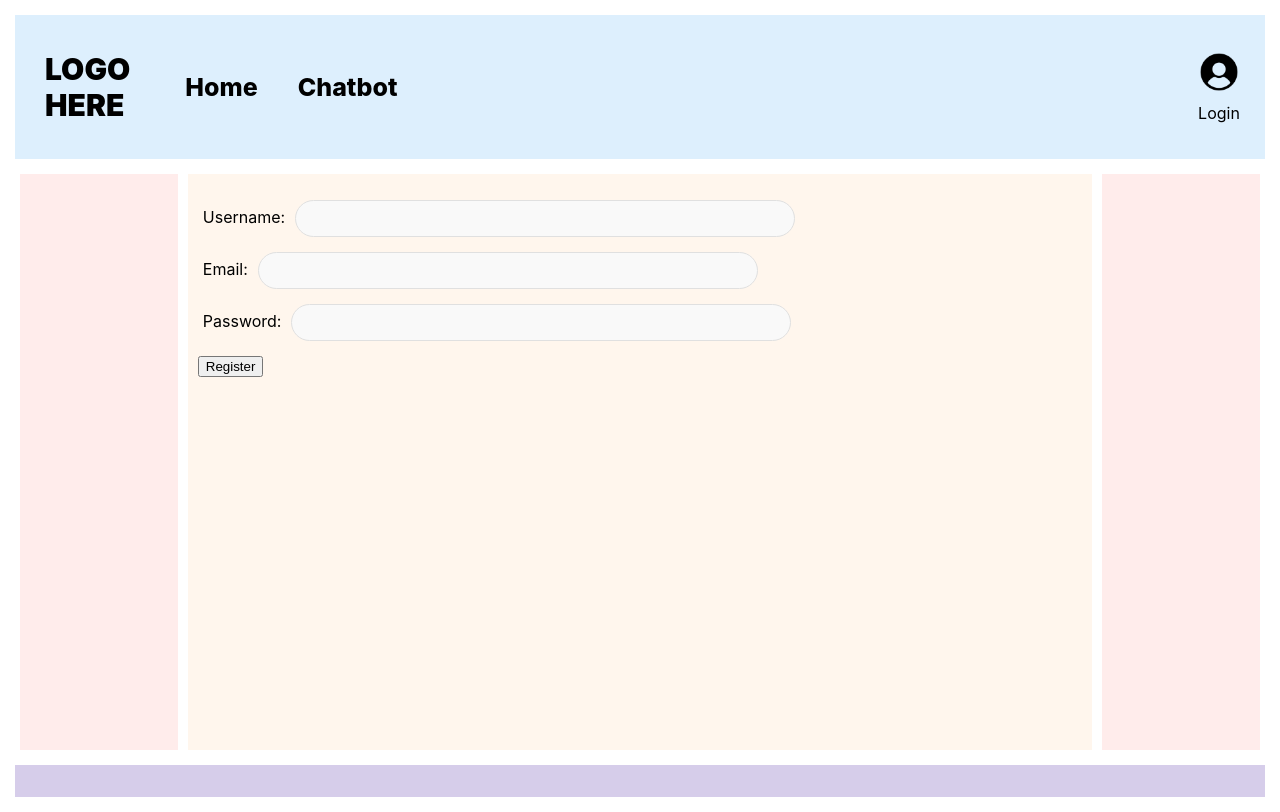
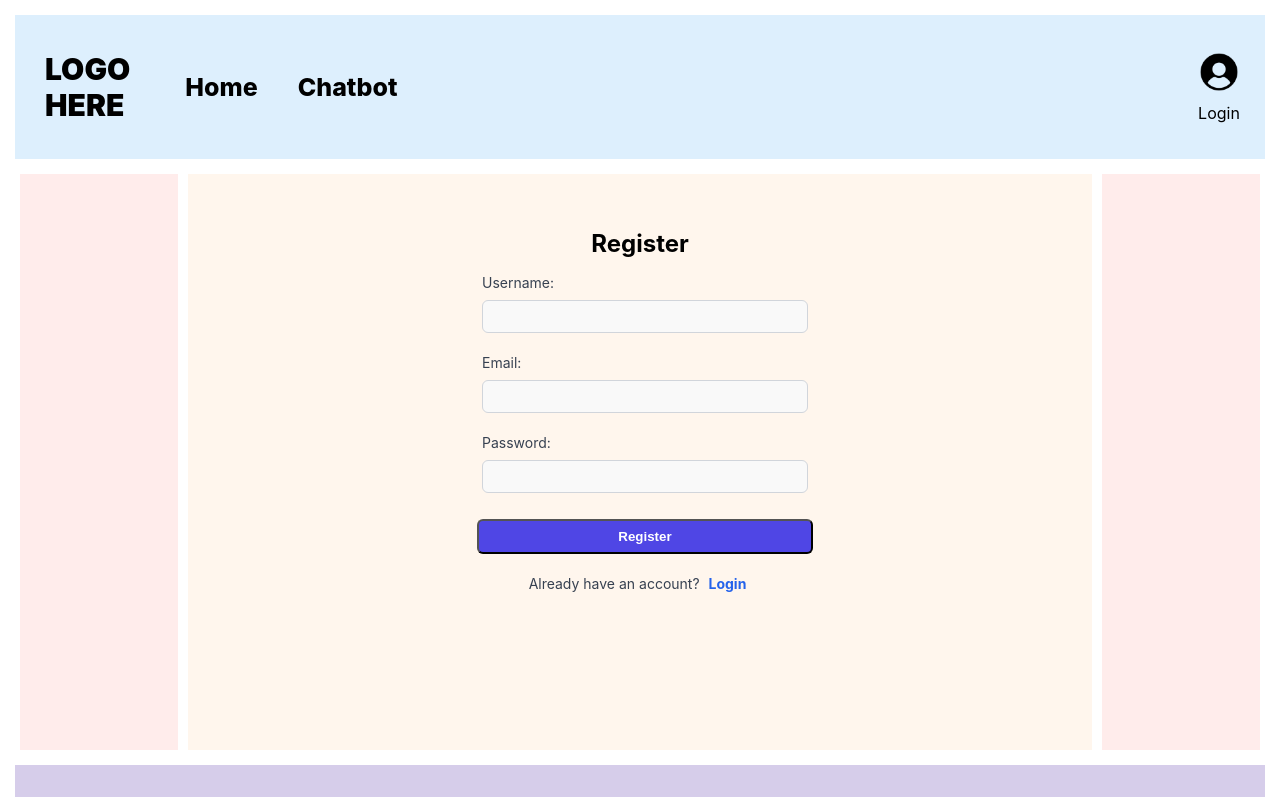
Before and after one commit to thavishkagamage/Integrated-Therapy-Software, a React (Create React App) app in the folder cbt_chatbot/front-end/: page /register in a window 1280 px wide. Built offline with nearby package versions, Linux system fonts and the light colour scheme.

Commit message:
mimic styles on register page

```diff
--- a/cbt_chatbot/front-end/src/components/login/Login.css
+++ b/cbt_chatbot/front-end/src/components/login/Login.css
@@ -5,10 +5,10 @@
 }
 
 .login-form {
-    background: white;
+    /* background: white; */
     padding: 1.5rem;
-    border-radius: 0.5rem;
-    box-shadow: 0 4px 6px rgba(0, 0, 0, 0.1);
+    /* border-radius: 0.5rem; */
+    /* box-shadow: 0 4px 6px rgba(0, 0, 0, 0.1); */
     width: 24rem;
 }
 
@@ -71,3 +71,21 @@
     background-color: #9ca3af;
     cursor: not-allowed;
 }
+
+/* Styles for register login link */
+.register-login-link {
+    text-align: center;
+    font-size: 0.875rem;
+    color: #374151;
+    margin-top: 1rem;
+}
+
+.register-login-link a {
+    color: #2563eb;
+    text-decoration: none;
+    font-weight: bold;
+}
+
+.register-login-link a:hover {
+    text-decoration: underline;
+}
--- a/cbt_chatbot/front-end/src/components/login/Login.js
+++ b/cbt_chatbot/front-end/src/components/login/Login.js
@@ -68,6 +68,8 @@ const Login = ({ setIsLoggedIn }) => {
                 <button type="submit" disabled={loading} className="login-button">
                     {loading ? 'Logging in...' : 'Login'}
                 </button>
+
+                <div className="register-login-link">Don't have an account? <a href="/register">Sign up</a></div>
             </form>
         </div>
     );
--- a/cbt_chatbot/front-end/src/components/register/Register.js
+++ b/cbt_chatbot/front-end/src/components/register/Register.js
@@ -1,13 +1,19 @@
 import React, { useState } from 'react';
 import axios from 'axios';
+import '../login/Login.css';
 
 const Register = () => {
     const [username, setUsername] = useState('');
     const [email, setEmail] = useState('');
     const [password, setPassword] = useState('');
+    const [loading, setLoading] = useState(false);
+    const [error, setError] = useState(null);
 
     const handleRegister = async (e) => {
         e.preventDefault();
+        setLoading(true);
+        setError(null);
+
         try {
             await axios.post('http://127.0.0.1:8000/api/users/register/', {
                 username,
@@ -16,42 +22,54 @@ const Register = () => {
             });
             alert('Registration successful!');
         } catch (error) {
-            console.error('Registration failed:', error.response.data);
-            alert('Error during registration');
+            setError('Error during registration. Please try again.');
+        } finally {
+            setLoading(false);
         }
     };
 
     return (
-        <form onSubmit={handleRegister}>
-            <div>
-                <label>Username:</label>
+        <div className="login-container">
+            <form onSubmit={handleRegister} className="login-form">
+                <h2 className="login-title">Register</h2>
+                {error && <p className="login-error">{error}</p>}
+                <div className="login-field">
+                    <label className="login-label">Username:</label>
                     <input
                         type="text"
                         value={username}
                         onChange={(e) => setUsername(e.target.value)}
                         required
+                        className="login-input"
                     />
                 </div>
-            <div>
-                <label>Email:</label>
+                <div className="login-field">
+                    <label className="login-label">Email:</label>
                     <input
                         type="email"
                         value={email}
                         onChange={(e) => setEmail(e.target.value)}
                         required
+                        className="login-input"
                     />
                 </div>
-            <div>
-                <label>Password:</label>
+                <div className="login-field">
+                    <label className="login-label">Password:</label>
                     <input
                         type="password"
                         value={password}
                         onChange={(e) => setPassword(e.target.value)}
                         required
+                        className="login-input"
                     />
                 </div>
-            <button type="submit">Register</button>
+                <button type="submit" disabled={loading} className="login-button">
+                    {loading ? 'Registering...' : 'Register'}
+                </button>
+
+                <div className="register-login-link">Already have an account? <a href="/login">Login</a></div>
             </form>
+        </div>
     );
 };
 
```
Lines whose indentation alone changed are shown as unchanged.
